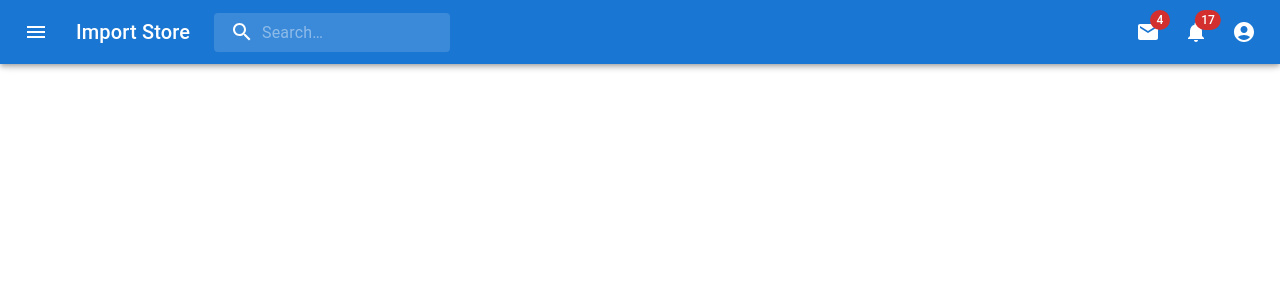
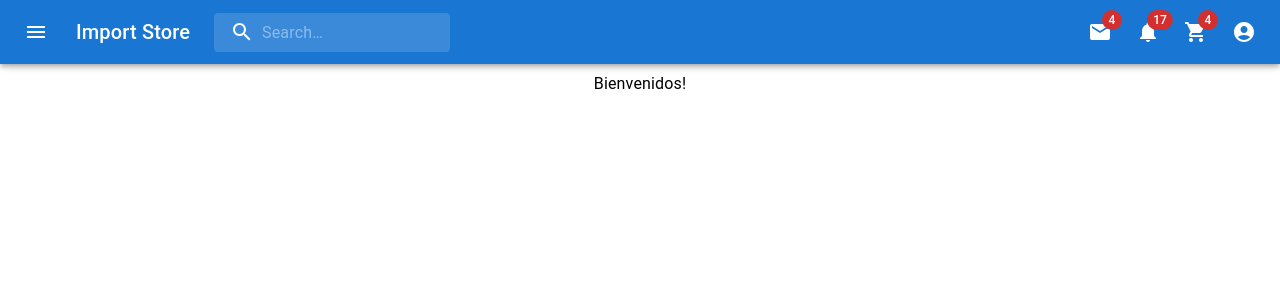
Before and after one commit to tomascmk/importing-store-project, a React (Create React App) app: page / in a window 1280 px wide. Shown: the top 300 px of the page. Built offline with nearby package versions, Linux system fonts and the light colour scheme.

Commit message:
deasfio 3

```diff
--- a/src/App.tsx
+++ b/src/App.tsx
@@ -1,12 +1,13 @@
-import React from "react";
-import logo from "./logo.svg";
 import "./App.css";
 import { Layout } from "./components/layout/Layout";
+import { ItemListContainer } from "./components/itemListContainer/ItemListContainer";
 
 function App() {
   return (
     <div className="App">
-      <Layout>Hola como va?</Layout>
+      <Layout>
+        <ItemListContainer greeting="Bienvenidos!" />
+      </Layout>
     </div>
   );
 }
--- /dev/null
+++ b/src/components/itemListContainer/ItemListContainer.tsx
@@ -0,0 +1,14 @@
+import React from "react";
+import { Typography } from "@mui/material";
+
+interface Properties {
+  greeting: string;
+}
+
+export const ItemListContainer: React.FC<Properties> = ({ greeting }): JSX.Element => {
+  return (
+    <Typography variant="subtitle1" component="div">
+      {greeting}
+    </Typography>
+  );
+};
--- /dev/null
+++ b/src/components/navbar/CartWidget.jsx
@@ -0,0 +1,16 @@
+import React from 'react';
+import ShoppingCartIcon from '@mui/icons-material/ShoppingCart';
+import {
+    IconButton,
+    Badge
+  } from "@mui/material";
+
+export const CartWidget = () => {
+  return (
+    <IconButton size="large" aria-label="show 4 new mails" color="inherit">
+                <Badge badgeContent={4} color="error">
+                  <ShoppingCartIcon />
+                </Badge>
+              </IconButton>
+  )
+}
--- a/src/components/navbar/Navbar.tsx
+++ b/src/components/navbar/Navbar.tsx
@@ -30,6 +30,7 @@ import ChevronLeftIcon from "@mui/icons-material/ChevronLeft";
 import ChevronRightIcon from "@mui/icons-material/ChevronRight";
 import InboxIcon from "@mui/icons-material/MoveToInbox";
 import { useTranslation } from "react-i18next";
+import { CartWidget } from "./CartWidget";
 
 const Search = styled("div")(({ theme }) => ({
   position: "relative",
@@ -199,6 +200,7 @@ export const Navbar = () => {
   );
 
   return (
+    <div style={{ position: "static", height: "fit-content", marginBottom: 70 }}>
       <div style={{ position: "sticky", top: 0 }}>
         <Box sx={{ display: "flex" }}>
           <AppBar position="fixed" open={drawerOpen}>
@@ -234,6 +236,7 @@ export const Navbar = () => {
                     <NotificationsIcon />
                   </Badge>
                 </IconButton>
+                <CartWidget />
                 <IconButton
                   size="large"
                   edge="end"
@@ -303,5 +306,6 @@ export const Navbar = () => {
           {renderMenu}
         </Box>
       </div>
+    </div>
   );
 };
```
Lines whose indentation alone changed are shown as unchanged.
